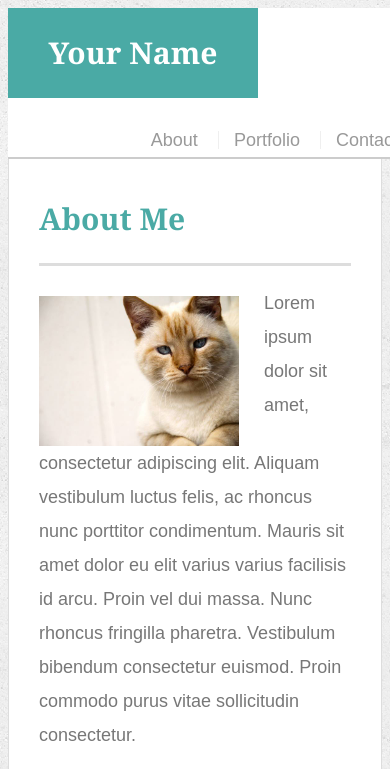
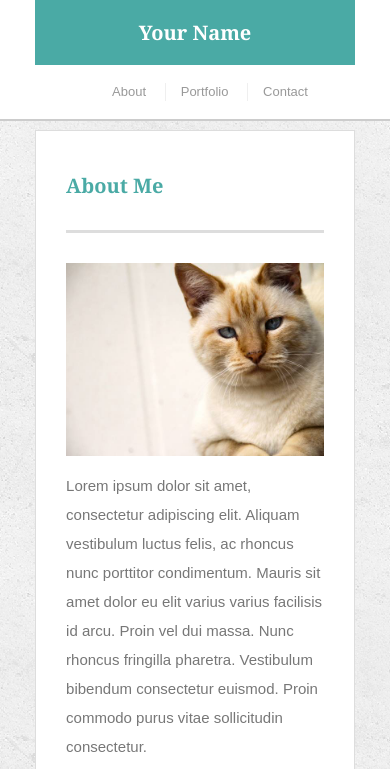
Before and after one commit to wendygarcia84/Responsive-Portfolio, a plain HTML site: page index.html in a window 390 px wide. Shown: the top 769 px of the page. Drawn offline with Linux system fonts and the light colour scheme.

Commit message:
Media Queries for max-width 980px, 768px, and 640px

```diff
--- /dev/null
+++ b/assets/css/reset.css
@@ -0,0 +1,147 @@
+/* http://meyerweb.com/eric/tools/css/reset/
+   v2.0 | 20110126
+   License: none (public domain)
+*/
+
+html,
+body,
+div,
+span,
+applet,
+object,
+iframe,
+h1,
+h2,
+h3,
+h4,
+h5,
+h6,
+p,
+blockquote,
+pre,
+a,
+abbr,
+acronym,
+address,
+big,
+cite,
+code,
+del,
+dfn,
+em,
+img,
+ins,
+kbd,
+q,
+s,
+samp,
+small,
+strike,
+strong,
+sub,
+sup,
+tt,
+var,
+b,
+u,
+i,
+center,
+dl,
+dt,
+dd,
+ol,
+ul,
+li,
+fieldset,
+form,
+label,
+legend,
+table,
+caption,
+tbody,
+tfoot,
+thead,
+tr,
+th,
+td,
+article,
+aside,
+canvas,
+details,
+embed,
+figure,
+figcaption,
+footer,
+header,
+hgroup,
+menu,
+nav,
+output,
+ruby,
+section,
+summary,
+time,
+mark,
+audio,
+video {
+
+  /* Box-model */
+  padding: 0;
+
+  /* Positioning */
+  margin: 0;
+  font: inherit;
+
+  /* Typography */
+  font-size: 100%;
+  vertical-align: baseline;
+
+  /* Visual */
+  border: 0;
+}
+
+/* HTML5 display-role reset for older browsers */
+article,
+aside,
+details,
+figcaption,
+figure,
+footer,
+header,
+hgroup,
+menu,
+nav,
+section {
+  display: block;
+}
+
+body {
+  line-height: 1;
+}
+
+ol,
+ul {
+  list-style: none;
+}
+
+blockquote,
+q {
+  quotes: none;
+}
+
+blockquote:before,
+blockquote:after,
+q:before,
+q:after {
+
+  /* Misc */
+  content: "";
+  content: none;
+}
+
+table {
+  border-spacing: 0;
+
+  /* Visual */
+  border-collapse: collapse;
+}
--- a/assets/css/style.css
+++ b/assets/css/style.css
@@ -14,7 +14,7 @@ body {
 
 .container {
   width: 100%;
-  max-width: 960px;
+  max-width: 790px;
   margin: 0 auto;
   clear: both;
 }
@@ -170,7 +170,7 @@ h3, h2 {
 
 .auth-image {
   float: left;
-  width: 200px;
+  width: 30%;
   height: auto;
   margin-top: 10px;
   margin-right: 25px;
@@ -215,3 +215,100 @@ input[type=submit] {
   background: #4aaaa5;
   border: 0 none;
 }
+
+@media screen and (max-width: 1890px) {
+  #profile  {
+    width: 30%;
+  }
+  .main-section {
+    width: 70%;
+    float: left;
+  }
+}
+
+@media screen and (max-width: 980px) {
+  #profile  {
+    width: 30%;
+  }
+  .main-section {
+    width: 70%;
+    float: left;
+  }
+  #logo {
+    width: 30%;
+    font-size: 20px;
+    height: 65px;
+    line-height: 65px;
+
+  }
+h1 {
+  font-size: 20px;
+}
+p {
+  font-size: 15px;
+    line-height: 29px;
+}
+  nav {
+    font-size: 13px;
+    margin-top: 13px;
+  }
+
+  .container {
+    width: 82%;
+  }
+}
+
+@media screen and (max-width: 768px) {
+  #profile  {
+    width: 50%;
+  }
+
+  #logo {
+    width: 30%;
+    font-size: 20px;
+    height: 65px;
+    line-height: 65px;
+
+  }
+h1 {
+  font-size: 20px;
+}
+p {
+  font-size: 15px;
+    line-height: 29px;
+}
+  nav {
+    font-size: 13px;
+    margin-top: 13px;
+  }
+
+  .container {
+    width: 82%;
+  }
+  .main-section {
+    width: 100%;
+  }
+}
+
+@media screen and (max-width: 640px) {
+  #profile  {
+    width: 100%;
+    margin-bottom: 15px;
+  }
+
+  #logo {
+    width: 100%;
+    font-size: 20px;
+    height: 65px;
+    line-height: 65px;
+  }
+ nav {
+    width: 100%;
+    text-align: center;
+    margin-top: 10px;
+    margin-bottom: 10px;
+}
+.work {
+  width: 100%;
+}
+}
--- a/index.html
+++ b/index.html
@@ -4,6 +4,7 @@
 <head>
   <meta charset="UTF-8">
   <title>About | Your Name</title>
+  <link rel="stylesheet" href="assets/css/reset.css">
   <link rel="stylesheet" type="text/css" href="assets/css/style.css">
 </head>
 
@@ -24,7 +25,7 @@
     <section class="main-section">
       <h1>About Me</h1>
 
-      <img src="assets/images/cat.jpg" class="auth-image" alt="Your Name">
+      <img src="assets/images/cat.jpg" class="auth-image" id="profile" alt="Your Name">
 
       <p>Lorem ipsum dolor sit amet, consectetur adipiscing elit. Aliquam vestibulum luctus felis, ac rhoncus nunc porttitor condimentum. Mauris sit amet dolor eu elit varius varius facilisis id arcu. Proin vel dui massa. Nunc rhoncus fringilla pharetra. Vestibulum bibendum consectetur euismod. Proin commodo purus vitae sollicitudin consectetur.</p>
 
```
Also changed, not shown: contact.html (+1 -0 lines), portfolio.html (+1 -0 lines), 1 other file.
